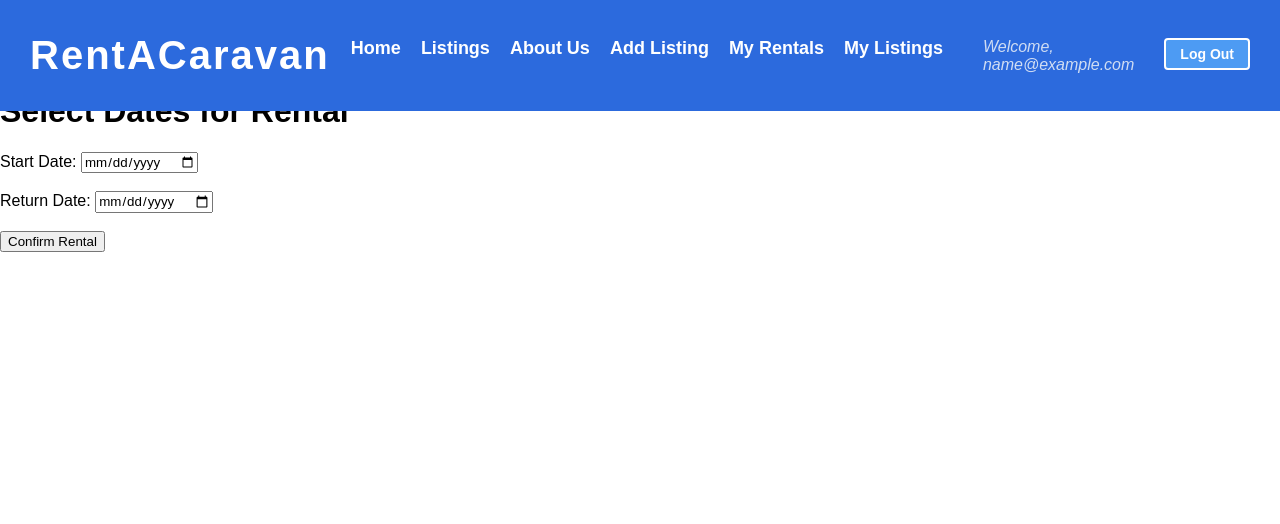
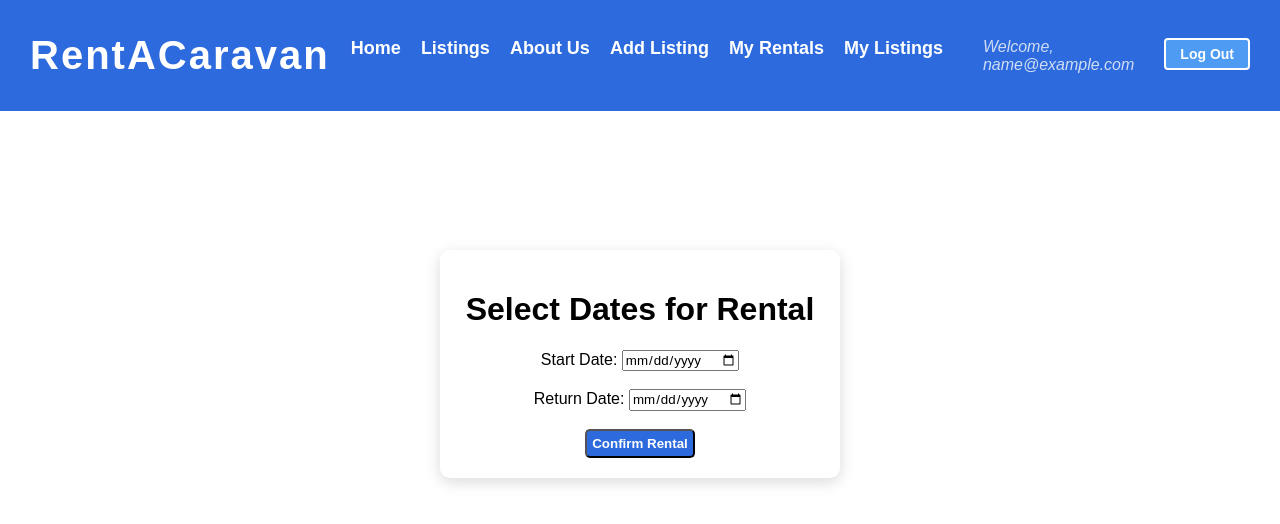
Before and after one commit to Salak0/rentMyCaravan, a PHP site: page /rentCaravan.php?id=1 in a window 1280 px wide. Shown: the top 524 px of the page. Run offline with PHP 8.4, Linux system fonts and the light colour scheme; the visitor is signed in with stand-in values (Sample User, id 1); tables that the repository leaves empty hold one stand-in row (values such as "Sample post").

Commit message:
rent caravan + css

```diff
--- /dev/null
+++ b/pages/style/rentCaravan.css
@@ -0,0 +1,28 @@
+
+/*aligning the ekements in the outer container*/
+.pageContainer{
+    display: flex;
+    justify-content: center;
+
+}
+
+/*aligning the elements in the inner container*/
+.rentContainer{
+
+    margin-top: 250px; /*stops clashes with header*/
+    padding: 20px;
+    text-align: center;
+    border-radius: 10px;
+    box-shadow: 0 4px 15px rgba(0, 0, 0, 0.15);
+    width: 400px;
+
+}
+
+/*button; curvature, colour, font-colour and colour of the button*/
+#confirmButton{
+    padding: 5px;
+    background-color: #2c6add;
+    color: white;
+    font-weight: bold;
+    border-radius: 5px;
+}
--- a/rentCaravan.php
+++ b/rentCaravan.php
@@ -63,18 +63,24 @@ if ($_SERVER["REQUEST_METHOD"] == "POST") {
 <html>
 <head>
     <title>Rent Caravan</title>
+    <link rel="stylesheet" href="pages\style\rentCaravan.css"> <!--linking the stylesheet-->
+
 </head>
 <body>
-    <br><br><br><br>
-    <h1>Select Dates for Rental</h1>
-    <form method="POST">
-        <label for="start_date">Start Date:</label>
-        <input type="date" name="start_date" required><br><br>
+<div class="pageContainer">    <!--the outer container-->
+    <div class="rentContainer"> <!--the inner container-->
 
-        <label for="end_date">Return Date:</label>
-        <input type="date" name="end_date" required><br><br>
+        <h1>Select Dates for Rental</h1> <!--the title-->
+        <form method="POST"> <!--the form -->
+            <label for="start_date">Start Date:</label> <!--two date fields-->
+            <input type="date" name="start_date" required><br><br>
 
-        <button type="submit">Confirm Rental</button>
-    </form>
+            <label for="end_date">Return Date:</label>
+            <input type="date" name="end_date" required><br><br>
+
+            <button type="submit" id="confirmButton">Confirm Rental</button> <!--the submit button-->
+        </form>
+    </div>
+</div>
 </body>
 </html>
```
